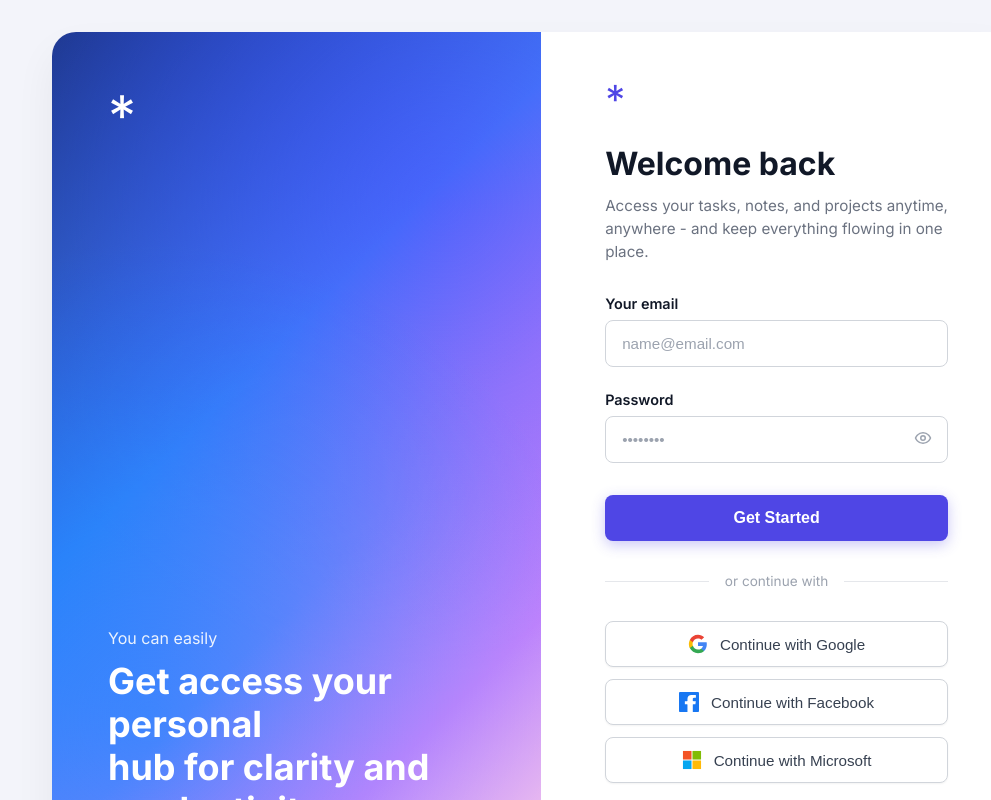
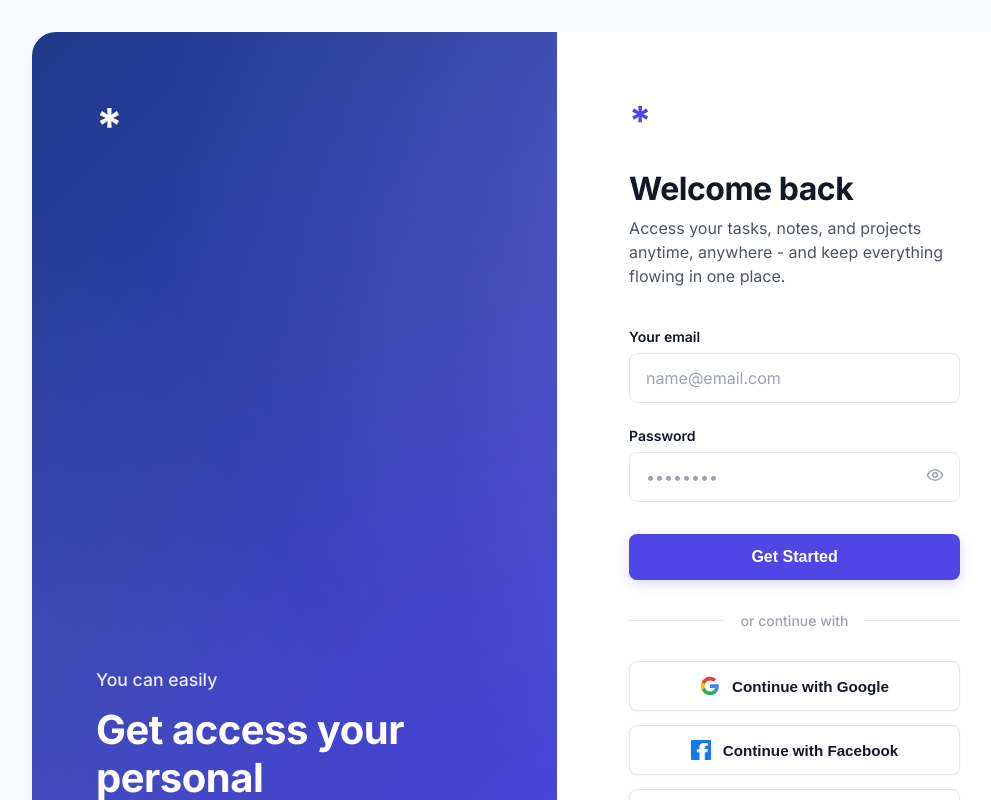
Before and after one commit to RgreenKumar/CRM, a React (Vite) app in the folder frontend/: page /login in a window 1280 px wide. Shown: the top 800 px of the page, without its empty margins (108-1099 px from the left). Built offline with nearby package versions, Linux system fonts and the light colour scheme.

Commit message:
Overhauled UI to professional premium light theme and added README

```diff
--- a/frontend/src/index.css
+++ b/frontend/src/index.css
@@ -1,20 +1,33 @@
+@import url('https://fonts.googleapis.com/css2?family=Inter:wght@300;400;500;600;700&display=swap');
+
 :root {
-  --bg-primary: #f3f4fa;
-  --bg-secondary: #ffffff;
+  /* Color Palette */
+  --bg-app: #f9fafb;
+  --bg-surface: #ffffff;
+  --bg-surface-hover: #f3f4f6;
+
   --text-primary: #111827;
-  --text-secondary: #6b7280;
+  --text-secondary: #4b5563;
+  --text-tertiary: #9ca3af;
+
   --accent-primary: #4f46e5;
   --accent-hover: #4338ca;
-  --border-color: #d1d5db;
+  --accent-light: #e0e7ff;
+
+  --border-color: #e5e7eb;
   --error-color: #ef4444;
-  --success-color: #22c55e;
+  --success-color: #10b981;
 
+  /* Typography & Layout */
+  --font-main: 'Inter', system-ui, -apple-system, sans-serif;
+  --transition-smooth: all 0.3s cubic-bezier(0.4, 0, 0.2, 1);
+  --shadow-sm: 0 1px 2px 0 rgba(0, 0, 0, 0.05);
+  --shadow-md: 0 4px 6px -1px rgba(0, 0, 0, 0.05), 0 2px 4px -1px rgba(0, 0, 0, 0.03);
+  --shadow-lg: 0 10px 25px -3px rgba(0, 0, 0, 0.05), 0 4px 6px -2px rgba(0, 0, 0, 0.03);
 
-  --font-main: 'Inter', sans-serif;
-  --transition: all 0.3s ease;
-  --glass-bg: rgba(255, 255, 255, 0.7);
-  --glass-border: rgba(0, 0, 0, 0.05);
-  --glass-shadow: 0 8px 32px 0 rgba(0, 0, 0, 0.05);
+  --radius-md: 8px;
+  --radius-lg: 16px;
+  --radius-xl: 24px;
 }
 
 * {
@@ -25,53 +38,57 @@
 
 body {
   font-family: var(--font-main);
-  background-color: var(--bg-primary);
+  background-color: var(--bg-app);
   color: var(--text-primary);
   min-height: 100vh;
   display: flex;
   flex-direction: column;
+  -webkit-font-smoothing: antialiased;
+  -moz-osx-font-smoothing: grayscale;
 }
 
-/* Split Pane Auth Layout */
+/* -----------------------------
+   AUTH LAYOUT
+----------------------------- */
 .auth-page-wrapper {
   min-height: 100vh;
   display: flex;
   align-items: center;
   justify-content: center;
-  background-color: #f3f4fa;
+  background-color: var(--bg-app);
   padding: 2rem;
-  color: #111827;
 }
 
 .auth-split-card {
   display: flex;
   width: 100%;
-  max-width: 960px;
-  background: #ffffff;
-  border-radius: 24px;
-  box-shadow: 0 20px 40px rgba(0, 0, 0, 0.06);
+  max-width: 1000px;
+  background: var(--bg-surface);
+  border-radius: var(--radius-xl);
+  box-shadow: var(--shadow-lg);
   overflow: hidden;
   min-height: 640px;
 }
 
 .auth-left {
-  flex: 1.1;
-  background: linear-gradient(135deg, #1e3a8a 0%, #3b82f6 40%, #c084fc 80%, #fbcfe8 100%);
-  padding: 3.5rem;
+  flex: 1.2;
+  background: linear-gradient(135deg, #1e3a8a 0%, #4f46e5 100%);
+  padding: 4rem;
   display: flex;
   flex-direction: column;
   justify-content: space-between;
   color: white;
   position: relative;
+  overflow: hidden;
 }
 
 .auth-left::before {
   content: '';
   position: absolute;
-  top: 0; left: 0; right: 0; bottom: 0;
-  background: radial-gradient(circle at 20% 80%, rgba(59, 130, 246, 0.9) 0%, transparent 60%),
-              radial-gradient(circle at 80% 20%, rgba(168, 85, 247, 0.7) 0%, transparent 60%);
-  mix-blend-mode: overlay;
+  top: -50%; left: -50%; right: -50%; bottom: -50%;
+  background: radial-gradient(circle at 20% 80%, rgba(255, 255, 255, 0.1) 0%, transparent 40%),
+              radial-gradient(circle at 80% 20%, rgba(255, 255, 255, 0.15) 0%, transparent 40%);
+  transform: rotate(30deg);
 }
 
 .auth-left-content {
@@ -80,34 +97,36 @@ body {
 }
 
 .auth-logo {
-  font-size: 3.5rem;
-  font-weight: 400;
-  line-height: 1;
+  font-size: 3rem;
+  font-weight: 700;
+  letter-spacing: -1px;
 }
 
 .auth-left-text .subtext {
-  font-size: 1rem;
+  font-size: 1.1rem;
   opacity: 0.9;
-  margin-bottom: 0.75rem;
+  margin-bottom: 1rem;
+  font-weight: 500;
 }
 
 .auth-left-text h2 {
-  font-size: 2.25rem;
+  font-size: 2.5rem;
   font-weight: 700;
   line-height: 1.2;
+  letter-spacing: -0.5px;
 }
 
 .auth-right {
   flex: 1;
-  padding: 3rem 4rem;
+  padding: 4rem 4.5rem;
   display: flex;
   flex-direction: column;
   justify-content: center;
-  background: #ffffff;
+  background: var(--bg-surface);
 }
 
 .auth-right .auth-logo {
-  color: #4f46e5;
+  color: var(--accent-primary);
   font-size: 2.5rem;
   margin-bottom: 1.5rem;
   display: inline-block;
@@ -116,26 +135,28 @@ body {
 .auth-right h2 {
   font-size: 2rem;
   font-weight: 700;
-  color: #111827;
-  margin-bottom: 0.75rem;
+  color: var(--text-primary);
+  margin-bottom: 0.5rem;
+  letter-spacing: -0.5px;
 }
 
 .auth-right p.desc {
-  color: #6b7280;
-  font-size: 0.95rem;
+  color: var(--text-secondary);
+  font-size: 1rem;
   line-height: 1.5;
-  margin-bottom: 2rem;
+  margin-bottom: 2.5rem;
 }
 
+/* Inputs & Forms */
 .auth-form-group {
   margin-bottom: 1.5rem;
 }
 
 .auth-form-group label {
   display: block;
-  font-size: 0.9rem;
+  font-size: 0.875rem;
   font-weight: 600;
-  color: #111827;
+  color: var(--text-primary);
   margin-bottom: 0.5rem;
 }
 
@@ -146,22 +167,23 @@ body {
 .auth-input {
   width: 100%;
   padding: 0.875rem 1rem;
-  border: 1px solid #d1d5db;
-  border-radius: 8px;
-  font-size: 0.95rem;
-  color: #111827;
-  background-color: #ffffff;
-  transition: all 0.2s;
+  border: 1px solid var(--border-color);
+  border-radius: var(--radius-md);
+  font-size: 1rem;
+  color: var(--text-primary);
+  background-color: var(--bg-surface);
+  transition: var(--transition-smooth);
+  font-family: inherit;
 }
 
 .auth-input:focus {
   outline: none;
-  border-color: #4f46e5;
-  box-shadow: 0 0 0 3px rgba(79, 70, 229, 0.1);
+  border-color: var(--accent-primary);
+  box-shadow: 0 0 0 4px var(--accent-light);
 }
 
 .auth-input::placeholder {
-  color: #9ca3af;
+  color: var(--text-tertiary);
 }
 
 .eye-icon {
@@ -169,58 +191,66 @@ body {
   right: 1rem;
   top: 50%;
   transform: translateY(-50%);
-  color: #9ca3af;
+  color: var(--text-tertiary);
   cursor: pointer;
+  transition: var(--transition-smooth);
 }
 
 .eye-icon:hover {
-  color: #4b5563;
+  color: var(--text-secondary);
 }
 
 .auth-btn {
   width: 100%;
   padding: 0.875rem;
-  background-color: #4f46e5;
+  background-color: var(--accent-primary);
   color: white;
   border: none;
-  border-radius: 8px;
+  border-radius: var(--radius-md);
   font-size: 1rem;
   font-weight: 600;
   cursor: pointer;
-  transition: all 0.2s;
-  box-shadow: 0 4px 14px rgba(79, 70, 229, 0.3);
+  transition: var(--transition-smooth);
+  box-shadow: 0 4px 12px rgba(79, 70, 229, 0.2);
   margin-top: 0.5rem;
 }
 
 .auth-btn:hover {
-  background-color: #4338ca;
-  transform: translateY(-1px);
+  background-color: var(--accent-hover);
+  transform: translateY(-2px);
+  box-shadow: 0 6px 16px rgba(79, 70, 229, 0.3);
 }
 
+.auth-btn:active {
+  transform: translateY(0);
+}
+
+/* Social Buttons */
 .auth-divider {
   display: flex;
   align-items: center;
   text-align: center;
   margin: 2rem 0;
-  color: #9ca3af;
-  font-size: 0.85rem;
+  color: var(--text-tertiary);
+  font-size: 0.875rem;
 }
 
 .auth-divider::before,
 .auth-divider::after {
   content: '';
   flex: 1;
-  border-bottom: 1px solid #e5e7eb;
+  border-bottom: 1px solid var(--border-color);
 }
 
 .auth-divider span {
   padding: 0 1rem;
+  font-weight: 500;
 }
 
 .social-btns {
   display: flex;
   flex-direction: column;
-  gap: 0.75rem;
+  gap: 0.875rem;
   margin-bottom: 2.5rem;
 }
 
@@ -230,21 +260,21 @@ body {
   align-items: center;
   justify-content: center;
   gap: 0.75rem;
-  padding: 0.75rem;
-  background-color: #ffffff;
-  border: 1px solid #d1d5db;
-  border-radius: 8px;
+  padding: 0.875rem;
+  background-color: var(--bg-surface);
+  border: 1px solid var(--border-color);
+  border-radius: var(--radius-md);
   cursor: pointer;
-  transition: all 0.2s;
-  color: #374151;
-  font-weight: 500;
+  transition: var(--transition-smooth);
+  color: var(--text-primary);
+  font-weight: 600;
   font-size: 0.95rem;
-  box-shadow: 0 1px 2px rgba(0, 0, 0, 0.05);
+  box-shadow: var(--shadow-sm);
 }
 
 .social-btn:hover {
-  background-color: #f9fafb;
-  border-color: #9ca3af;
+  background-color: var(--bg-surface-hover);
+  border-color: #cbd5e1;
 }
 
 .social-btn svg {
@@ -254,18 +284,19 @@ body {
 
 .auth-footer {
   text-align: center;
-  font-size: 0.9rem;
-  color: #6b7280;
+  font-size: 0.95rem;
+  color: var(--text-secondary);
 }
 
 .auth-footer a {
-  color: #4f46e5;
+  color: var(--accent-primary);
   text-decoration: none;
   font-weight: 600;
+  transition: var(--transition-smooth);
 }
 
 .auth-footer a:hover {
-  text-decoration: underline;
+  color: var(--accent-hover);
 }
 
 @media (max-width: 860px) {
@@ -274,34 +305,37 @@ body {
     min-height: auto;
   }
   .auth-left {
-    padding: 2.5rem;
-    min-height: 250px;
+    padding: 3rem 2rem;
+    min-height: 200px;
     flex: none;
   }
   .auth-right {
-    padding: 2.5rem;
+    padding: 3rem 2rem;
   }
 }
 
-/* Dashboard Layout */
+/* -----------------------------
+   DASHBOARD LAYOUT
+----------------------------- */
 .dashboard-layout {
   display: flex;
   height: 100vh;
   overflow: hidden;
-  background-color: var(--bg-primary);
+  background-color: var(--bg-app);
 }
 
 .sidebar {
-  width: 260px;
-  background-color: var(--bg-secondary);
+  width: 280px;
+  background-color: var(--bg-surface);
   border-right: 1px solid var(--border-color);
   display: flex;
   flex-direction: column;
-  transition: var(--transition);
+  transition: var(--transition-smooth);
+  z-index: 10;
 }
 
 .sidebar-header {
-  padding: 1.5rem;
+  padding: 1.5rem 2rem;
   display: flex;
   align-items: center;
   gap: 0.75rem;
@@ -309,65 +343,77 @@ body {
 }
 
 .sidebar-header h1 {
-  font-size: 1.25rem;
-  font-weight: 700;
-  background: linear-gradient(to right, #60a5fa, #a78bfa);
+  font-size: 1.5rem;
+  font-weight: 800;
+  background: linear-gradient(135deg, var(--accent-primary), #a855f7);
   -webkit-background-clip: text;
   background-clip: text;
   color: transparent;
+  letter-spacing: -0.5px;
 }
 
 .sidebar-nav {
-  padding: 1rem 0;
+  padding: 1.5rem 1rem;
   flex: 1;
   overflow-y: auto;
+  display: flex;
+  flex-direction: column;
+  gap: 0.5rem;
 }
 
 .nav-item {
   display: flex;
   align-items: center;
-  padding: 0.75rem 1.5rem;
+  padding: 0.875rem 1rem;
   color: var(--text-secondary);
   text-decoration: none;
-  gap: 0.75rem;
-  transition: var(--transition);
-  border-left: 3px solid transparent;
+  gap: 1rem;
+  border-radius: var(--radius-md);
+  transition: var(--transition-smooth);
+  font-weight: 500;
+  font-size: 0.95rem;
 }
 
-.nav-item:hover, .nav-item.active {
-  background-color: rgba(255, 255, 255, 0.05);
+.nav-item:hover {
+  background-color: var(--bg-surface-hover);
   color: var(--text-primary);
 }
 
 .nav-item.active {
-  border-left-color: var(--accent-primary);
-  background-color: rgba(59, 130, 246, 0.1);
+  background-color: var(--accent-light);
+  color: var(--accent-primary);
+}
+
+.nav-item svg {
+  width: 20px;
+  height: 20px;
 }
 
 .sidebar-footer {
-  padding: 1rem;
+  padding: 1.5rem;
   border-top: 1px solid var(--border-color);
 }
 
 .btn-logout {
   width: 100%;
-  padding: 0.75rem;
+  padding: 0.875rem;
   background: transparent;
   border: 1px solid var(--border-color);
   color: var(--text-secondary);
-  border-radius: 8px;
+  border-radius: var(--radius-md);
   cursor: pointer;
   display: flex;
   align-items: center;
   justify-content: center;
   gap: 0.5rem;
-  transition: var(--transition);
+  font-weight: 600;
+  transition: var(--transition-smooth);
 }
 
 .btn-logout:hover {
-  background-color: rgba(239, 68, 68, 0.1);
+  background-color: #fee2e2;
   color: var(--error-color);
-  border-color: rgba(239, 68, 68, 0.3);
+  border-color: #fca5a5;
 }
 
 .main-content {
@@ -378,8 +424,8 @@ body {
 }
 
 .topbar {
-  height: 64px;
-  background-color: var(--bg-secondary);
+  height: 72px;
+  background-color: var(--bg-surface);
   border-bottom: 1px solid var(--border-color);
   display: flex;
   align-items: center;
@@ -389,20 +435,27 @@ body {
 
 .content-area {
   flex: 1;
-  padding: 2rem;
+  padding: 2.5rem;
   overflow-y: auto;
 }
 
 .page-title {
-  font-size: 1.5rem;
-  font-weight: 600;
-  margin-bottom: 1.5rem;
+  font-size: 1.875rem;
+  font-weight: 700;
+  margin-bottom: 2rem;
+  color: var(--text-primary);
+  letter-spacing: -0.5px;
 }
 
 .card {
-  background-color: var(--bg-secondary);
-  border: 1px solid var(--border-color);
-  border-radius: 12px;
-  padding: 1.5rem;
-  box-shadow: 0 4px 6px rgba(0, 0, 0, 0.1);
+  background-color: var(--bg-surface);
+  border-radius: var(--radius-lg);
+  padding: 2rem;
+  box-shadow: var(--shadow-md);
+  border: 1px solid rgba(0, 0, 0, 0.05);
+  transition: var(--transition-smooth);
 }
+
+.card:hover {
+  box-shadow: var(--shadow-lg);
+}
```
Also changed, not shown: 1 other file (tests, documents, lock files or other folders).
